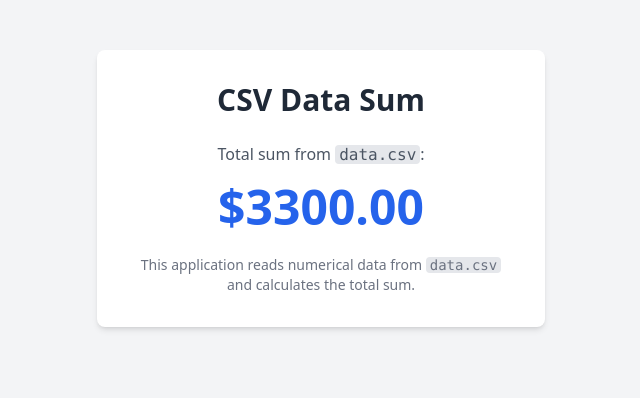
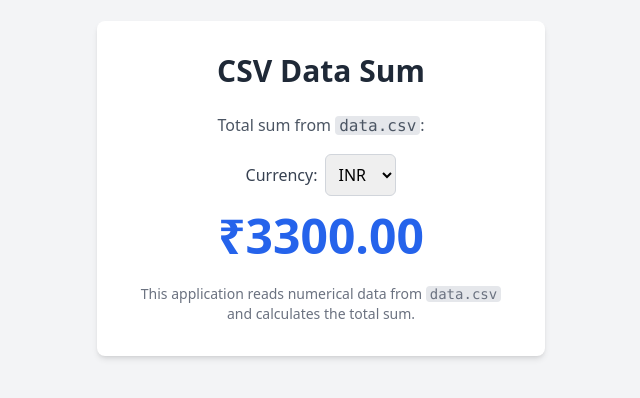
Before and after one commit to Shubham30000/sales-analyzer-shubham-test, a plain HTML site: page index.html in a window 1280 px wide. Shown: the part 212-610 px from the top of the page, without its empty margins (319-959 px from the left). Drawn offline with nearby package versions, Linux system fonts and the light colour scheme.

Commit message:
Task sales-analyzer-shubham - Round 2: automated update

```diff
--- a/index.html
+++ b/index.html
@@ -12,8 +12,15 @@
         <p class="text-gray-600 text-center mb-4">
             Total sum from <code class="bg-gray-200 px-1 rounded">data.csv</code>:
         </p>
+        <div class="mb-4 flex justify-center items-center gap-2">
+            <label for="currency" class="text-gray-700">Currency:</label>
+            <select id="currency" class="p-2 border border-gray-300 rounded-md focus:ring-blue-500 focus:border-blue-500">
+                <option value="INR">INR</option>
+                <option value="USD">USD</option>
+            </select>
+        </div>
         <div class="text-5xl font-extrabold text-blue-600 text-center mb-6">
-            $<span id="total-cost">Loading...</span>
+            <span id="currency-symbol">₹</span><span id="total-cost">Loading...</span>
         </div>
         <p class="text-sm text-gray-500 text-center">
             This application reads numerical data from <code class="bg-gray-200 px-1 rounded">data.csv</code> and calculates the total sum.
@@ -21,6 +28,27 @@
     </div>
 
     <script>
+        let baseTotalSumINR = 0; // Global variable to store the original sum in INR
+        const INR_TO_USD_RATE = 0.012; // Example rate: 1 INR = 0.012 USD (adjust as needed)
+
+        function updateDisplayedTotal() {
+            const currencySelect = document.getElementById('currency');
+            const selectedCurrency = currencySelect.value;
+            const totalCostElement = document.getElementById('total-cost');
+            const currencySymbolElement = document.getElementById('currency-symbol');
+
+            let displayedSum = baseTotalSumINR;
+            let symbol = '₹';
+
+            if (selectedCurrency === 'USD') {
+                displayedSum = baseTotalSumINR * INR_TO_USD_RATE;
+                symbol = '$';
+            }
+
+            totalCostElement.textContent = displayedSum.toFixed(2); // Format to 2 decimal places
+            currencySymbolElement.textContent = symbol;
+        }
+
         async function loadAndSumCSV() {
             try {
                 const response = await fetch('data.csv');
@@ -29,7 +57,7 @@
                 }
                 const text = await response.text();
                 const lines = text.trim().split('\n');
-                let totalSum = 0;
+                let currentSum = 0; // Use a temporary variable for sum calculation
                 let headerRow = [];
                 let amountColumnIndex = -1;
 
@@ -56,19 +84,25 @@
                         }
 
                         if (!isNaN(valueToAdd)) {
-                            totalSum += valueToAdd;
+                            currentSum += valueToAdd;
                         }
                     }
                 }
 
-                document.getElementById('total-cost').textContent = totalSum.toFixed(2); // Format to 2 decimal places
+                baseTotalSumINR = currentSum; // Store the calculated sum in INR
+                updateDisplayedTotal(); // Call to display initial sum based on default currency
             } catch (error) {
                 console.error('Error loading or parsing data.csv:', error);
                 document.getElementById('total-cost').textContent = 'Error';
+                document.getElementById('currency-symbol').textContent = ''; // Clear symbol on error
             }
         }
 
-        document.addEventListener('DOMContentLoaded', loadAndSumCSV);
+        document.addEventListener('DOMContentLoaded', () => {
+            loadAndSumCSV();
+            // Add event listener for currency dropdown AFTER it's loaded by the DOM
+            document.getElementById('currency').addEventListener('change', updateDisplayedTotal);
+        });
     </script>
 </body>
 </html>
```
Also changed, not shown: 2 other files.
